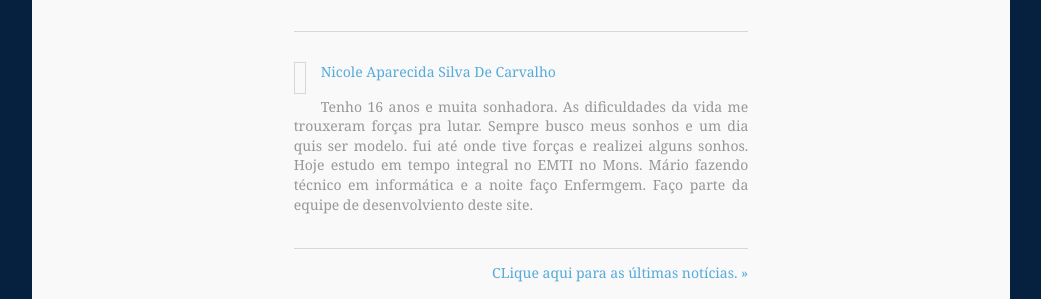
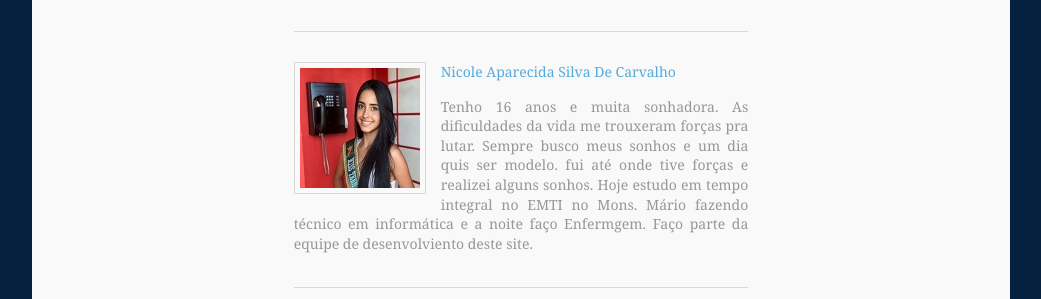
Before and after one commit to Carlos-Eduardo-Pereira/MonsenhorMario, a plain HTML site: page index.html in a window 1280 px wide. Shown: the part 1610-1909 px from the top of the page, without its empty margins (119-1160 px from the left). Drawn offline with Linux system fonts and the light colour scheme.

Commit message:
Update index.html

```diff
--- a/index.html
+++ b/index.html
@@ -205,7 +205,7 @@ Licence URI: http://www.os-templates.com/template-terms
                  por tecnologia, buscando sempre se aprimorar para um futuro na área.</p>
             </li>
              <li class="clear">
-              <div class="imgl borderedbox"><img src="images/demo/nicole.jpeg" alt=""></div>
+              <div class="imgl borderedbox"><img src="images/demo/nicole.jpg" alt=""></div>
               <p class="nospace btmspace-15"><a href="#">Nicole Aparecida Silva De Carvalho</a></p>
               <p style="text-align: justify;">Tenho 16 anos e muita sonhadora. As dificuldades da vida me trouxeram forças pra lutar.
               Sempre busco meus sonhos e um dia quis ser modelo. fui até onde tive forças e realizei alguns sonhos.
```
